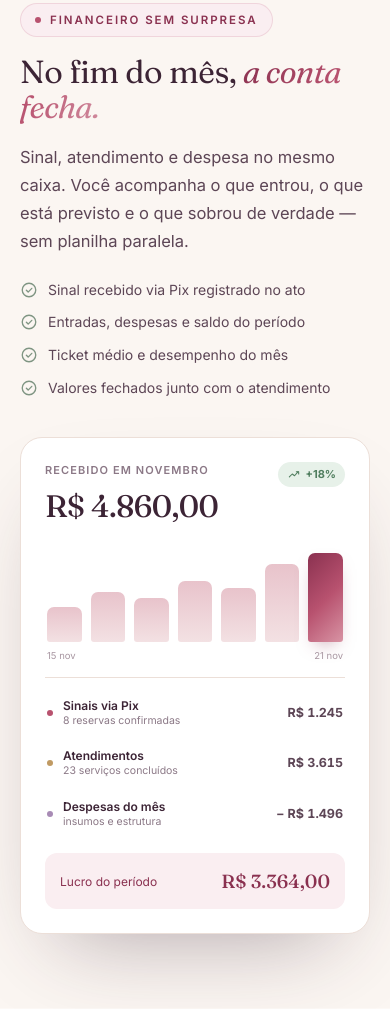
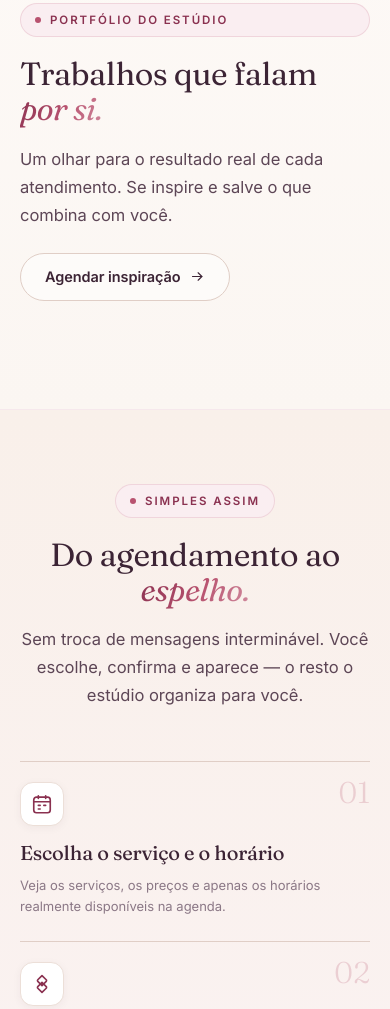
Before and after one commit to sistemaamiapp-coder/studio-ana-paula, a website with bundled scripts: page public/index.html in a window 390 px wide. Shown: the part 4148-5157 px from the top of the page. Built offline with nearby package versions, Linux system fonts and the light colour scheme; files whose address does not match are found by name.

Commit message:
Remove finance showcase section from public site

```diff
--- a/public/css/style.css
+++ b/public/css/style.css
@@ -569,7 +569,6 @@ h1 em, h2 em {
 .float-note div { display: grid; }
 .float-note strong { font-size: 11.5px; color: var(--ink); font-weight: 600; }
 .note-left { left: -46px; bottom: -20px; }
-.note-left2 { left: -46px; top: 34px; }
 .note-right { right: -46px; bottom: -22px; }
 
 /* whatsapp mock */
@@ -625,40 +624,6 @@ h1 em, h2 em {
   font-size: 10px; color: var(--muted);
 }
 .wa-send { display: inline-flex; align-items: center; gap: 5px; font-weight: 600; color: var(--green); white-space: nowrap; }
-
-/* finance mock */
-.finance-card {
-  background: #fff; border: 1px solid var(--line); border-radius: 22px;
-  box-shadow: var(--shadow-lg); padding: 24px;
-}
-.finance-head { display: flex; justify-content: space-between; align-items: flex-start; gap: 12px; }
-.finance-head div { display: grid; gap: 3px; }
-.finance-head small { font-size: 11px; text-transform: uppercase; letter-spacing: .1em; color: var(--muted); font-weight: 600; }
-.finance-head strong { font-family: var(--serif); font-size: 31px; font-weight: 450; color: var(--plum); letter-spacing: -.02em; }
-.trend { display: inline-flex; align-items: center; gap: 4px; font-size: 11px; font-weight: 700; color: var(--green); background: var(--green-soft); padding: 4px 9px; border-radius: 999px; }
-.finance-chart {
-  height: 110px; display: flex; align-items: flex-end; gap: 9px;
-  padding: 18px 2px 0;
-}
-.finance-chart span {
-  flex: 1; height: var(--h); border-radius: 7px 7px 3px 3px;
-  background: linear-gradient(180deg, #e8c3cb, #f3e1e3);
-  transition: height .5s var(--ease);
-}
-.finance-chart span.today { background: var(--grad-rose); box-shadow: 0 8px 18px -8px rgba(138, 49, 80, .5); }
-.finance-legend { display: flex; justify-content: space-between; font-size: 9.5px; color: var(--muted-2); padding: 6px 2px 14px; border-bottom: 1px solid var(--line); }
-.finance-rows { display: grid; gap: 4px; padding: 12px 0; }
-.finance-rows > div { display: flex; align-items: center; gap: 10px; padding: 8px 2px; }
-.finance-rows > div > div { display: grid; line-height: 1.35; }
-.finance-rows strong { font-size: 12px; font-weight: 600; color: var(--ink); }
-.finance-rows small { font-size: 10.5px; color: var(--muted); }
-.finance-rows b { margin-left: auto; font-size: 12.5px; font-weight: 700; color: var(--ink-2); font-variant-numeric: tabular-nums; }
-.finance-profit {
-  display: flex; justify-content: space-between; align-items: center;
-  margin-top: 4px; padding: 13px 15px; border-radius: 12px;
-  background: var(--rose-tint); font-size: 12px; color: var(--rose-deep);
-}
-.finance-profit strong { font-family: var(--serif); font-size: 19px; font-weight: 500; }
 
 /* ---------- portfólio ---------- */
 .portfolio-section { background: linear-gradient(180deg, #fdf9f6, var(--bg)); }
@@ -922,7 +887,7 @@ h1 em, h2 em {
   .float-next { left: -16px; }
   .float-maint { right: -10px; }
   .feature { gap: 54px; }
-  .note-left, .note-left2 { left: -20px; }
+  .note-left { left: -20px; }
   .note-right { right: -20px; }
   .footer-grid { grid-template-columns: 1.3fr 1fr 1fr; }
   .footer-brand { grid-column: 1 / -1; }
--- a/public/index.html
+++ b/public/index.html
@@ -264,46 +264,6 @@
       </div>
     </section>
 
-    <section class="section feature-section" id="financeiro">
-      <div class="wrap feature">
-        <div class="feature-copy">
-          <span class="eyebrow"><span class="dot"></span> Financeiro sem surpresa</span>
-          <h2>No fim do mês, <em>a conta fecha.</em></h2>
-          <p class="sub">Sinal, atendimento e despesa no mesmo caixa. Você acompanha o que entrou, o que está previsto e o que sobrou de verdade — sem planilha paralela.</p>
-          <ul class="check-list">
-            <li><span class="icon" data-icon="checkCircle" data-size="18"></span> Sinal recebido via Pix registrado no ato</li>
-            <li><span class="icon" data-icon="checkCircle" data-size="18"></span> Entradas, despesas e saldo do período</li>
-            <li><span class="icon" data-icon="checkCircle" data-size="18"></span> Ticket médio e desempenho do mês</li>
-            <li><span class="icon" data-icon="checkCircle" data-size="18"></span> Valores fechados junto com o atendimento</li>
-          </ul>
-        </div>
-        <div class="feature-visual">
-          <div class="finance-card">
-            <div class="finance-head">
-              <div><small>Recebido em novembro</small><strong>R$ 4.860,00</strong></div>
-              <span class="trend"><span class="icon" data-icon="trending" data-size="14"></span> +18%</span>
-            </div>
-            <div class="finance-chart" aria-hidden="true">
-              <span style="--h:38%"></span><span style="--h:54%"></span><span style="--h:47%"></span>
-              <span style="--h:66%"></span><span style="--h:58%"></span><span style="--h:84%"></span>
-              <span class="today" style="--h:96%"></span>
-            </div>
-            <div class="finance-legend"><span>15 nov</span><span>21 nov</span></div>
-            <div class="finance-rows">
-              <div><span class="dot rose"></span><div><strong>Sinais via Pix</strong><small>8 reservas confirmadas</small></div><b>R$ 1.245</b></div>
-              <div><span class="dot gold"></span><div><strong>Atendimentos</strong><small>23 serviços concluídos</small></div><b>R$ 3.615</b></div>
-              <div><span class="dot lilac"></span><div><strong>Despesas do mês</strong><small>insumos e estrutura</small></div><b>− R$ 1.496</b></div>
-            </div>
-            <div class="finance-profit"><span>Lucro do período</span><strong>R$ 3.364,00</strong></div>
-          </div>
-          <div class="float-note note-left2">
-            <span class="icon" data-icon="pix" data-size="16"></span>
-            <div><strong>Sinal confirmado</strong><small>Ana Clara · R$ 57,00</small></div>
-          </div>
-        </div>
-      </div>
-    </section>
-
     <section class="section portfolio-section" id="portfolio">
       <div class="wrap">
         <div class="portfolio-head">
```
